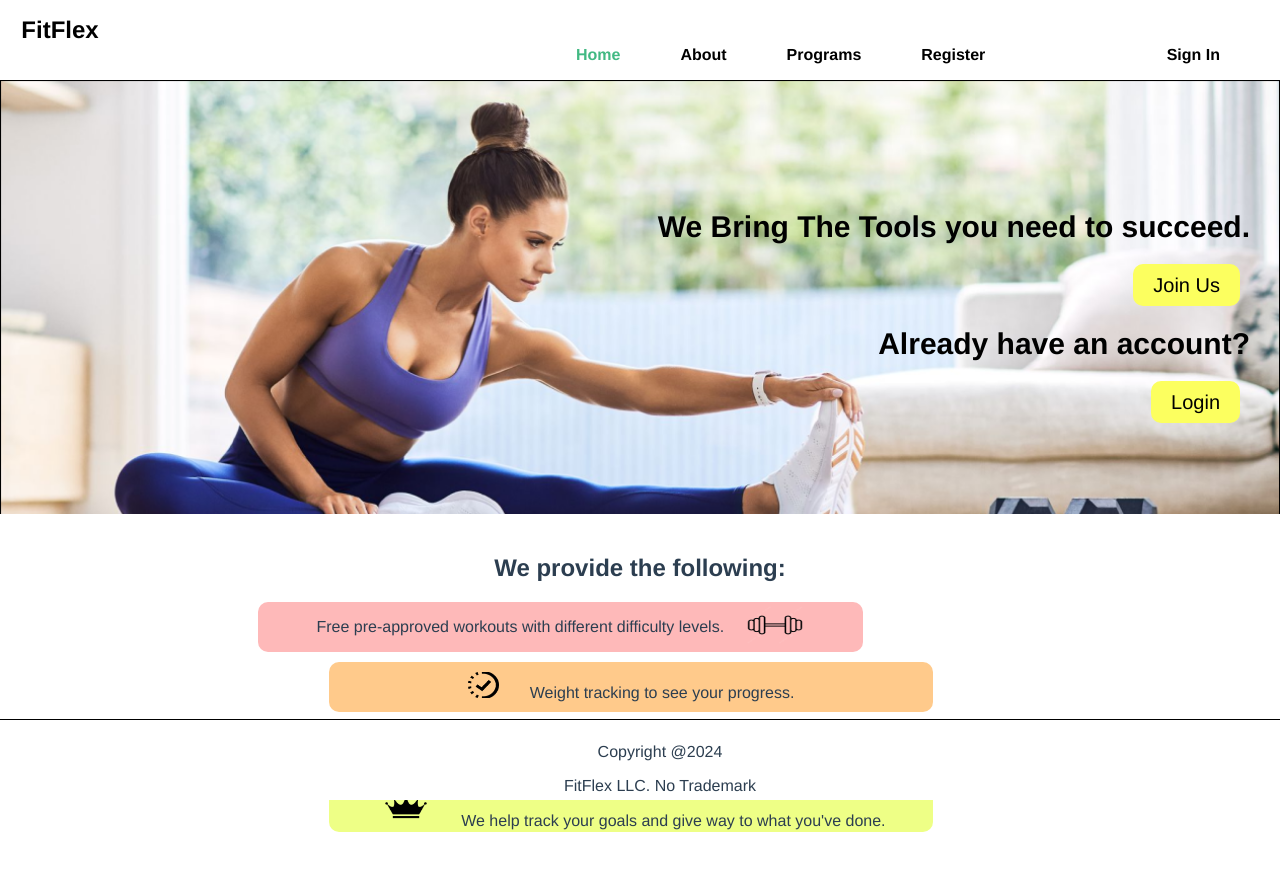
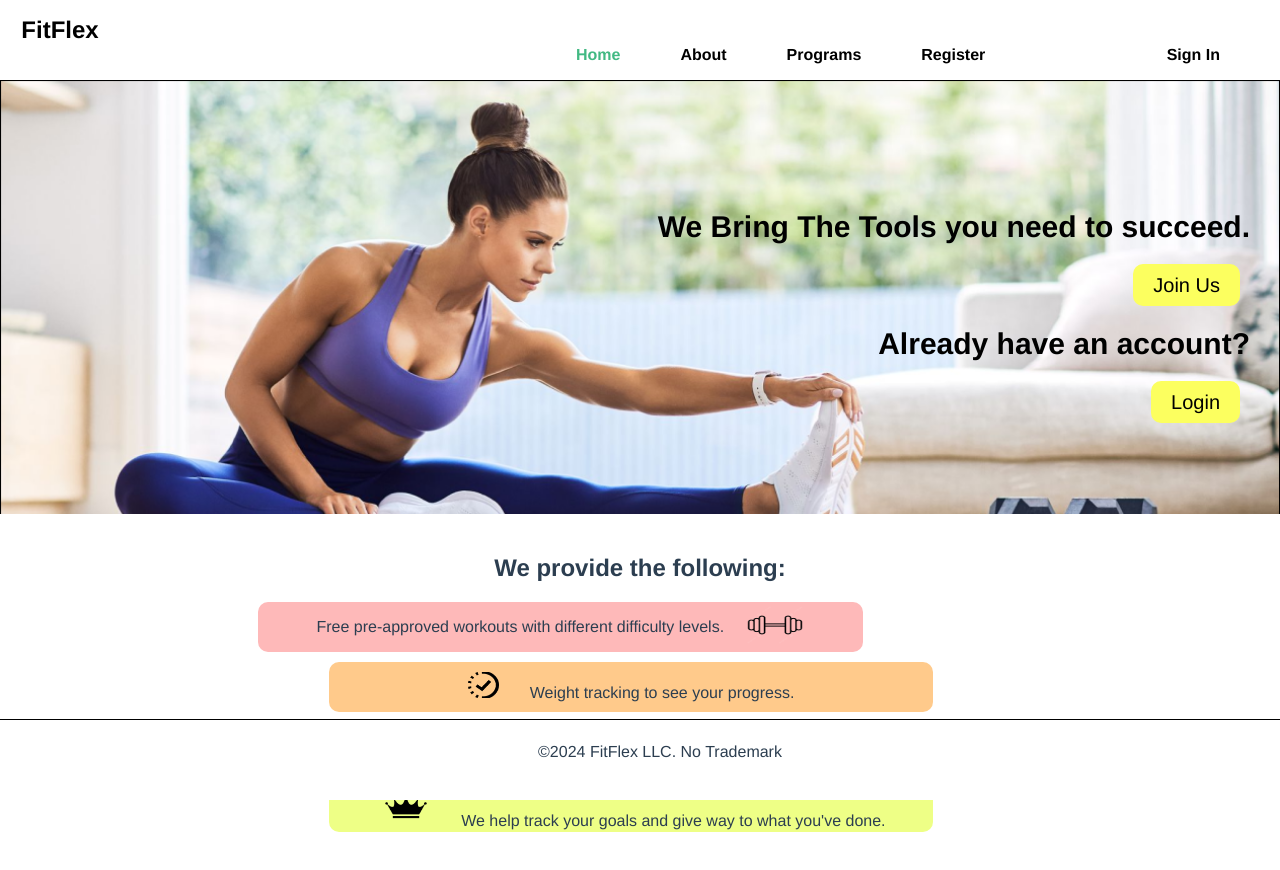
Before and after one commit to 3choz/Fitflex-Frontend, a Vue app: page / in a window 1280 px wide. Shown: the top 870 px of the page. Built offline with nearby package versions, Linux system fonts and the light colour scheme.

Commit message:
Edited Footer

```diff
--- a/src/components/FooterBelow.vue
+++ b/src/components/FooterBelow.vue
@@ -1,10 +1,6 @@
 <template>
     <div id="footer">
-      <!-- TODO: Make footer Sticky -->
-      <p>Copyright @2024</p>
-      <p>FitFlex LLC. No Trademark</p>
-
-
+      <p>©2024 FitFlex LLC. No Trademark</p>
     </div>
   </template>
 
```
